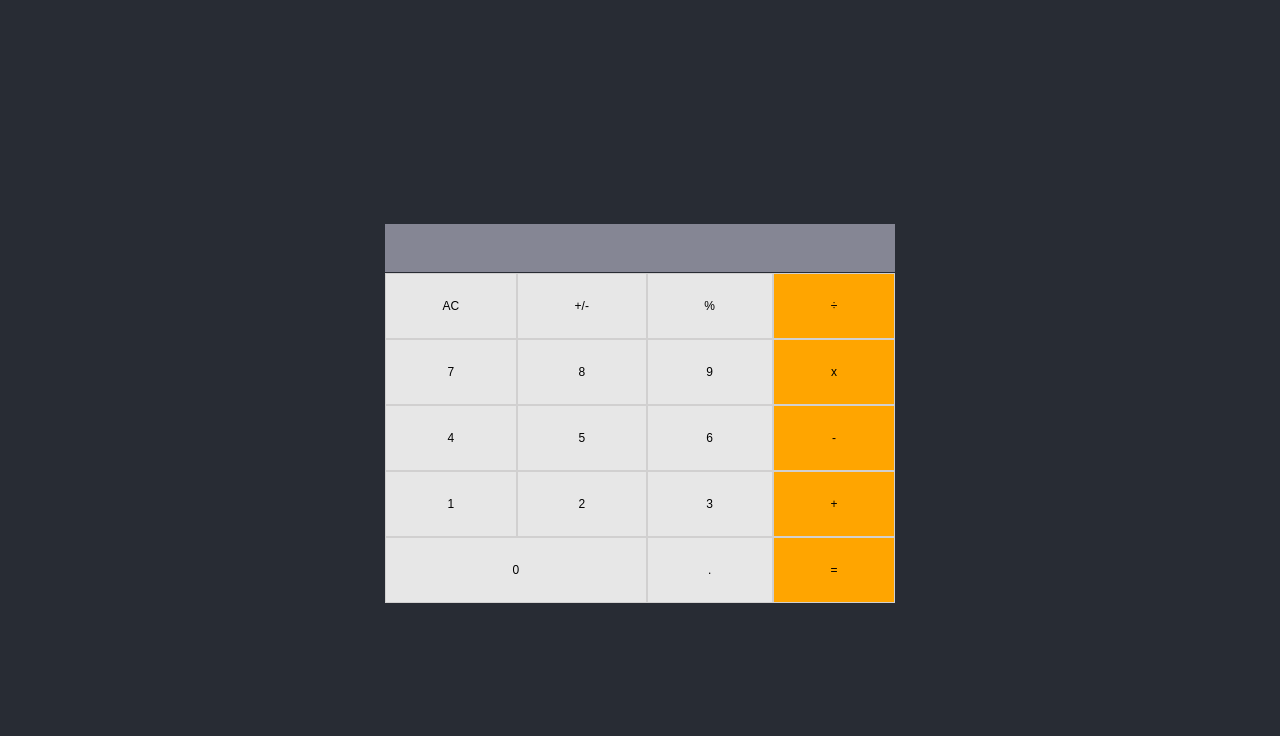
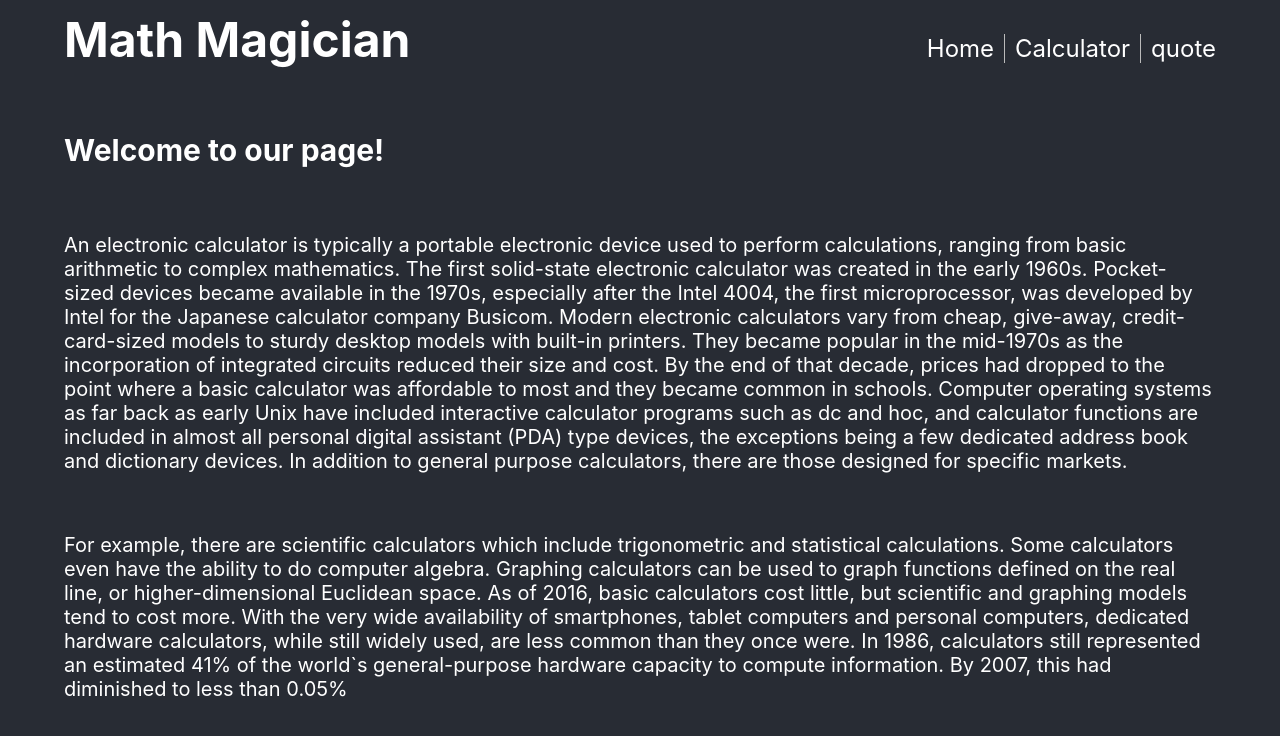
Before and after one commit to betses/math-magician-react, a React (Create React App) app: page / in a window 1280 px wide. Shown: the top 736 px of the page. Built offline with nearby package versions, Linux system fonts and the light colour scheme.

Commit message:
Add router and implement SPA

```diff
--- a/package.json
+++ b/package.json
@@ -10,6 +10,7 @@
     "big.js": "^6.2.1",
     "react": "^18.2.0",
     "react-dom": "^18.2.0",
+    "react-router-dom": "^6.2.1",
     "react-scripts": "5.0.1",
     "web-vitals": "^2.1.4"
   },
@@ -42,12 +43,14 @@
     "@babel/eslint-parser": "^7.18.9",
     "@babel/plugin-syntax-jsx": "^7.18.6",
     "@babel/preset-react": "^7.18.6",
-    "eslint": "^7.32.0",
+    "eslint": "^8.8.0",
     "eslint-config-airbnb": "^18.2.1",
+    "eslint-config-prettier": "^8.3.0",
     "eslint-plugin-import": "^2.26.0",
     "eslint-plugin-jsx-a11y": "^6.6.1",
     "eslint-plugin-react": "^7.31.6",
     "eslint-plugin-react-hooks": "^4.6.0",
+    "prettier": "^2.5.1",
     "stylelint": "^13.13.1",
     "stylelint-config-standard": "^21.0.0",
     "stylelint-csstree-validator": "^1.9.0",
--- a/src/App.css
+++ b/src/App.css
@@ -1,39 +1,13 @@
-.App {
-  text-align: center;
-}
-
-.App-logo {
-  height: 40vmin;
-  pointer-events: none;
-}
-
-@media (prefers-reduced-motion: no-preference) {
-  .App-logo {
-    animation: App-logo-spin infinite 20s linear;
-  }
-}
+.App {}
 
 .App-header {
   background-color: #282c34;
   min-height: 100vh;
-  display: flex;
-  flex-direction: column;
-  align-items: center;
-  justify-content: center;
-  font-size: calc(10px + 2vmin);
+
+  font-size: 1.5rem;
   color: white;
 }
 
 .App-link {
   color: #61dafb;
 }
-
-@keyframes App-logo-spin {
-  from {
-    transform: rotate(0deg);
-  }
-
-  to {
-    transform: rotate(360deg);
-  }
-}
--- a/src/App.js
+++ b/src/App.js
@@ -1,17 +1,26 @@
-import React from 'react';
-import './App.css';
-import Calculator from './component/calculator';
+import React from "react";
+import "./App.css";
+import { BrowserRouter as Router, Routes, Route } from "react-router-dom";
+import Calculator from "./component/calculator";
+import Quote from "./component/Quote";
+import Home from "./component/Home";
+import NavBar from "./component/NavBar";
 
-class App extends React.PureComponent {
-  render() {
-    return (
-      <div className="App">
-        <div className="App-header">
-          <Calculator />
-        </div>
+function App() {
+  return (
+    <div className="App">
+      <div className="App-header">
+        <Router>
+          <NavBar />
+          <Routes>
+            <Route path="/" element={<Home />} />
+            <Route path="/calculator" element={<Calculator />} />
+            <Route path="/quote" element={<Quote />} />
+          </Routes>
+        </Router>
       </div>
-    );
-  }
+    </div>
+  );
 }
 
 export default App;
--- /dev/null
+++ b/src/component/Home.js
@@ -0,0 +1,42 @@
+import React from "react";
+import "../style/Pages.css";
+
+const Home = () => (
+  <div className="home-page">
+    <h2>Welcome to our page!</h2>
+    <p>
+      An electronic calculator is typically a portable electronic device used to
+      perform calculations, ranging from basic arithmetic to complex
+      mathematics. The first solid-state electronic calculator was created in
+      the early 1960s. Pocket-sized devices became available in the 1970s,
+      especially after the Intel 4004, the first microprocessor, was developed
+      by Intel for the Japanese calculator company Busicom. Modern electronic
+      calculators vary from cheap, give-away, credit-card-sized models to sturdy
+      desktop models with built-in printers. They became popular in the
+      mid-1970s as the incorporation of integrated circuits reduced their size
+      and cost. By the end of that decade, prices had dropped to the point where
+      a basic calculator was affordable to most and they became common in
+      schools. Computer operating systems as far back as early Unix have
+      included interactive calculator programs such as dc and hoc, and
+      calculator functions are included in almost all personal digital assistant
+      (PDA) type devices, the exceptions being a few dedicated address book and
+      dictionary devices. In addition to general purpose calculators, there are
+      those designed for specific markets.
+    </p>
+    <p>
+      For example, there are scientific calculators which include trigonometric
+      and statistical calculations. Some calculators even have the ability to do
+      computer algebra. Graphing calculators can be used to graph functions
+      defined on the real line, or higher-dimensional Euclidean space. As of
+      2016, basic calculators cost little, but scientific and graphing models
+      tend to cost more. With the very wide availability of smartphones, tablet
+      computers and personal computers, dedicated hardware calculators, while
+      still widely used, are less common than they once were. In 1986,
+      calculators still represented an estimated 41% of the world`s
+      general-purpose hardware capacity to compute information. By 2007, this
+      had diminished to less than 0.05%
+    </p>
+  </div>
+);
+
+export default Home;
--- /dev/null
+++ b/src/component/NavBar.js
@@ -0,0 +1,26 @@
+import React from "react";
+import "../style/Navbar.css";
+import { Link } from "react-router-dom";
+
+const NavBar = () => (
+  <div className="nav-bar">
+    <h1>Math Magician</h1>
+    <ul className="nav-items">
+      <li>
+        <Link to="/" className="item">
+          Home
+        </Link>
+      </li>
+      <li>
+        <Link to="/calculator" className="item">
+          Calculator
+        </Link>
+      </li>
+      <Link to="/quote" className="item">
+        quote
+      </Link>
+    </ul>
+  </div>
+);
+
+export default NavBar;
--- /dev/null
+++ b/src/component/Quote.js
@@ -0,0 +1,16 @@
+import React from "react";
+import "../style/Pages.css";
+
+const NavBar = () => (
+  <div className="quote-page">
+    <p>
+      Mathematics as an expression of the human mind reflects the active will,
+      the contemplative reason, and the desire <br />
+      for aesthetic perfection. Its basic elements are logic and intuition,
+      analysis and construction, generality and individuality.
+      <br /> <span className="auther">— Katherine Johnson</span>
+    </p>
+  </div>
+);
+
+export default NavBar;
--- a/src/component/calculator.js
+++ b/src/component/calculator.js
@@ -1,6 +1,6 @@
-import React, { useState } from 'react';
-import calculate from '../logic/calculate';
-import '../style/Calculator.css';
+import React, { useState } from "react";
+import calculate from "../logic/calculate";
+import "../style/Calculator.css";
 
 const Calculator = () => {
   const [numbers, setState] = useState({
@@ -11,46 +11,132 @@ const Calculator = () => {
 
   const afterClick = (e) => {
     const buttonName = e.target.innerText;
-    setState(calculate({
-      ...numbers,
-    }, buttonName));
+    setState(
+      calculate(
+        {
+          ...numbers,
+        },
+        buttonName
+      )
+    );
   };
 
   const { total, operation, next } = numbers;
 
   const result = (
     <p>
-      {total}
-      {' '}
-      {operation}
-      {' '}
-      {next}
+      {total} {operation} {next}
     </p>
   );
-
   return (
     <div className="calculator-wrapper">
-      <div className="cal-input">{result}</div>
-      <div className="grid-container">
-        <div className="grid-item1"><button type="button" className="button" onClick={afterClick}>AC</button></div>
-        <div className="grid-item2"><button type="button" className="button" onClick={afterClick}>+/-</button></div>
-        <div className="grid-item3"><button type="button" className="button" onClick={afterClick}>%</button></div>
-        <div className="grid-item4" id="right-side"><button type="button" className="button" onClick={afterClick}>÷</button></div>
-        <div className="grid-item5"><button type="button" className="button" onClick={afterClick}>7</button></div>
-        <div className="grid-item6"><button type="button" className="button" onClick={afterClick}>8</button></div>
-        <div className="grid-item7"><button type="button" className="button" onClick={afterClick}>9</button></div>
-        <div className="grid-item8" id="right-side"><button type="button" className="button" onClick={afterClick}>x</button></div>
-        <div className="grid-item9"><button type="button" className="button" onClick={afterClick}>4</button></div>
-        <div className="grid-item10"><button type="button" className="button" onClick={afterClick}>5</button></div>
-        <div className="grid-item11"><button type="button" className="button" onClick={afterClick}>6</button></div>
-        <div className="grid-item12" id="right-side"><button type="button" className="button" onClick={afterClick}>-</button></div>
-        <div className="grid-item13"><button type="button" className="button" onClick={afterClick}>1</button></div>
-        <div className="grid-item14"><button type="button" className="button" onClick={afterClick}>2</button></div>
-        <div className="grid-item15"><button type="button" className="button" onClick={afterClick}>3</button></div>
-        <div className="grid-item16" id="right-side"><button type="button" className="button" onClick={afterClick}>+</button></div>
-        <div className="grid-item17"><button type="button" className="button" onClick={afterClick}>0</button></div>
-        <div className="grid-item18"><button type="button" className="button" onClick={afterClick}>.</button></div>
-        <div className="grid-item19" id="right-side"><button type="button" className="button" onClick={afterClick}>=</button></div>
+      <div className="calculator-welcome">
+        <h2>Let`s do some math!</h2>
+        <img
+          className="calc-image"
+          src="https://img.freepik.com/premium-vector/realistic-math-chalkboard-background_23-2148154055.jpg?w=1380"
+          alt="math"
+        />
+      </div>
+      <div className="calculator-container">
+        <div className="cal-input">{result}</div>
+        <div className="grid-container">
+          <div className="grid-item1">
+            <button type="button" className="button" onClick={afterClick}>
+              AC
+            </button>
+          </div>
+          <div className="grid-item2">
+            <button type="button" className="button" onClick={afterClick}>
+              +/-
+            </button>
+          </div>
+          <div className="grid-item3">
+            <button type="button" className="button" onClick={afterClick}>
+              %
+            </button>
+          </div>
+          <div className="grid-item4" id="right-side">
+            <button type="button" className="button" onClick={afterClick}>
+              ÷
+            </button>
+          </div>
+          <div className="grid-item5">
+            <button type="button" className="button" onClick={afterClick}>
+              7
+            </button>
+          </div>
+          <div className="grid-item6">
+            <button type="button" className="button" onClick={afterClick}>
+              8
+            </button>
+          </div>
+          <div className="grid-item7">
+            <button type="button" className="button" onClick={afterClick}>
+              9
+            </button>
+          </div>
+          <div className="grid-item8" id="right-side">
+            <button type="button" className="button" onClick={afterClick}>
+              x
+            </button>
+          </div>
+          <div className="grid-item9">
+            <button type="button" className="button" onClick={afterClick}>
+              4
+            </button>
+          </div>
+          <div className="grid-item10">
+            <button type="button" className="button" onClick={afterClick}>
+              5
+            </button>
+          </div>
+          <div className="grid-item11">
+            <button type="button" className="button" onClick={afterClick}>
+              6
+            </button>
+          </div>
+          <div className="grid-item12" id="right-side">
+            <button type="button" className="button" onClick={afterClick}>
+              -
+            </button>
+          </div>
+          <div className="grid-item13">
+            <button type="button" className="button" onClick={afterClick}>
+              1
+            </button>
+          </div>
+          <div className="grid-item14">
+            <button type="button" className="button" onClick={afterClick}>
+              2
+            </button>
+          </div>
+          <div className="grid-item15">
+            <button type="button" className="button" onClick={afterClick}>
+              3
+            </button>
+          </div>
+          <div className="grid-item16" id="right-side">
+            <button type="button" className="button" onClick={afterClick}>
+              +
+            </button>
+          </div>
+          <div className="grid-item17">
+            <button type="button" className="button" onClick={afterClick}>
+              0
+            </button>
+          </div>
+          <div className="grid-item18">
+            <button type="button" className="button" onClick={afterClick}>
+              .
+            </button>
+          </div>
+          <div className="grid-item19" id="right-side">
+            <button type="button" className="button" onClick={afterClick}>
+              =
+            </button>
+          </div>
+        </div>
       </div>
     </div>
   );
--- a/src/style/Calculator.css
+++ b/src/style/Calculator.css
@@ -1,11 +1,23 @@
+.calculator-wrapper {
+  display: flex;
+  justify-content: space-between;
+  margin: 0 4rem;
+}
+
+.calculator-welcome {
+  font-size: 20px;
+}
+
 .grid-container {
   display: grid;
   grid-template-columns: auto auto auto auto;
 }
 
-.grid-container > div {
+.grid-container>div {
   background-color: #e7e7e7;
   border: 1px solid #d1d0d0;
+  padding: 11px 22px;
+
 }
 
 #right-side {
@@ -25,7 +37,7 @@
   color: black;
 }
 
-.grid-container > div:hover {
+.grid-container>div:hover {
   background-color: #696970;
   color: white;
 }
@@ -38,10 +50,13 @@
 .cal-input {
   background-color: #858694;
   height: 3rem;
-  width: 31.4rem;
   border: none;
   margin-bottom: 1px;
   text-align: end;
   color: white;
   padding-right: 0.5rem;
 }
+
+.calc-image {
+  width: 55%;
+}
--- /dev/null
+++ b/src/style/Navbar.css
@@ -0,0 +1,26 @@
+.nav-bar {
+  display: flex;
+  justify-content: space-between;
+  padding-top: 10px;
+  margin: 0 4rem;
+}
+
+.nav-bar h1 {
+  margin: 0;
+}
+
+.nav-items {
+  display: flex;
+  gap: 10px;
+}
+
+.nav-items li {
+  list-style-type: none;
+  border-right: 1px solid #bbb;
+  padding-right: 10px;
+}
+
+.item {
+  text-decoration: none;
+  color: white;
+}
--- /dev/null
+++ b/src/style/Pages.css
@@ -0,0 +1,19 @@
+.home-page {
+  margin: 0 4rem;
+  font-size: 20px;
+  display: flex;
+  flex-direction: column;
+  gap: 20px;
+  padding-top: 20px;
+}
+
+.quote-page {
+  display: flex;
+  justify-content: center;
+  margin-top: 13rem;
+}
+
+.auther {
+  float: right;
+  padding-top: 2rem;
+}
```
Also changed, not shown: src/index.js (+6 -8 lines), .eslintrc.json, 2 other files (tests, documents, lock files or other folders).
